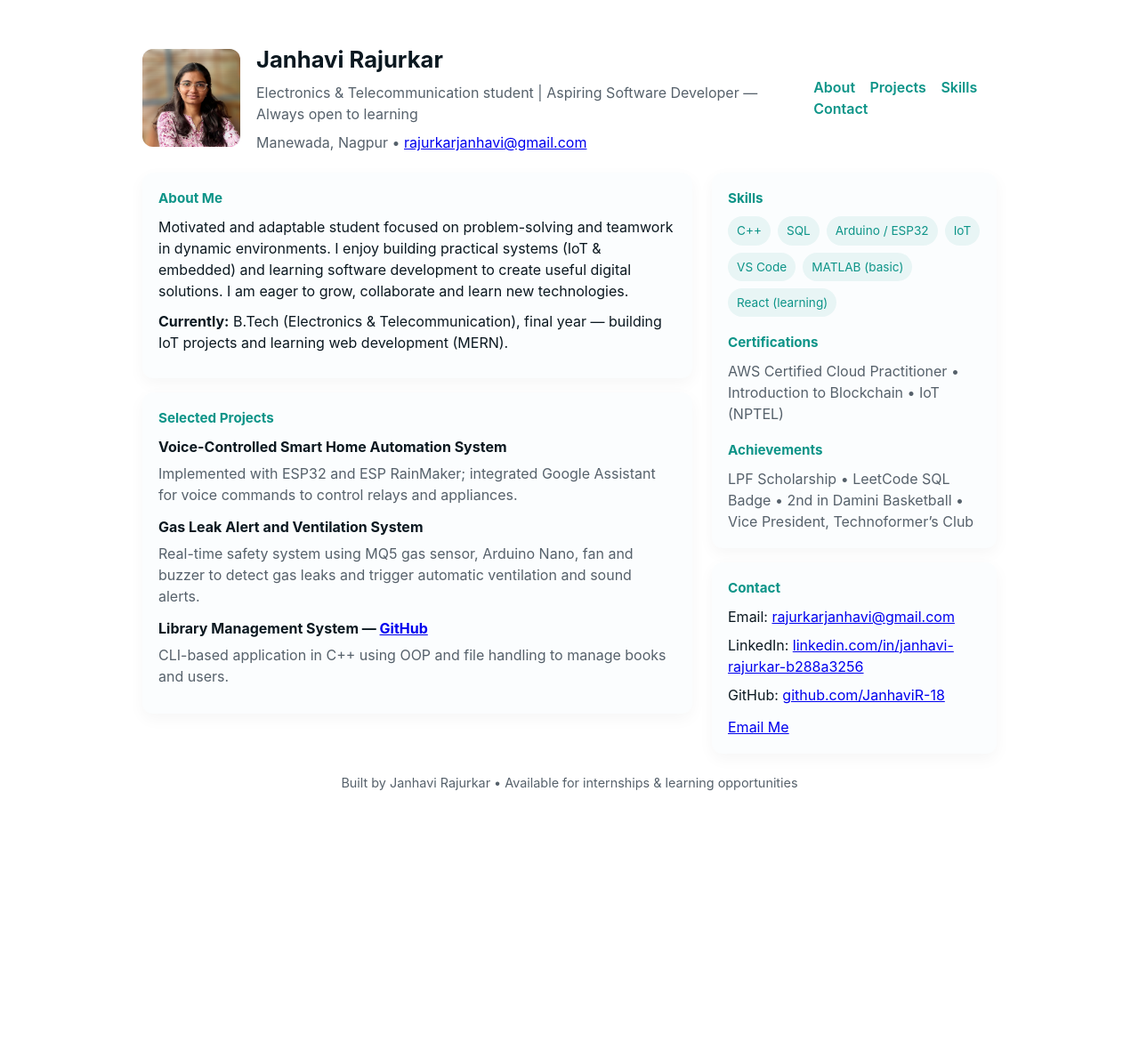
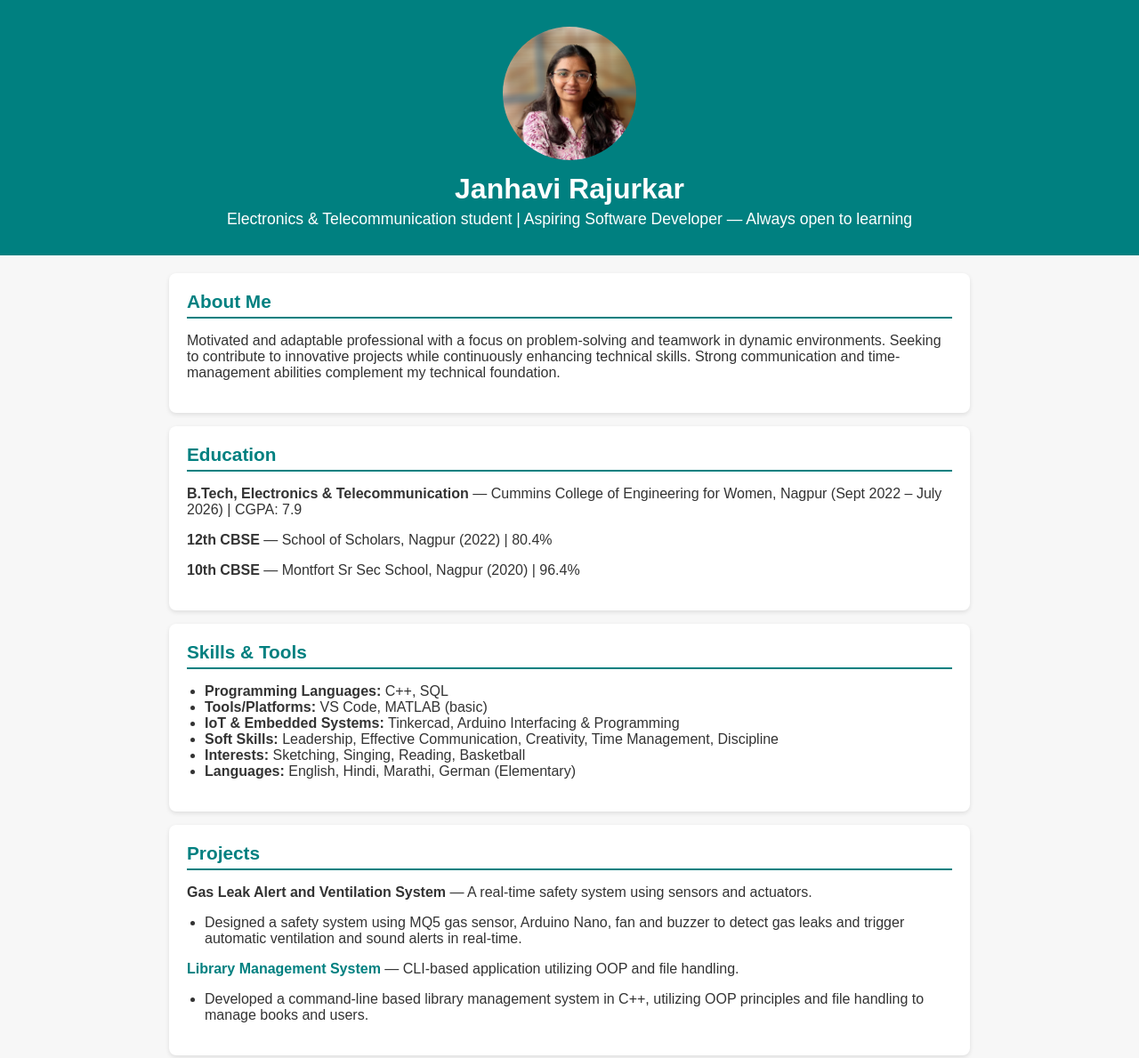
Before and after one commit to JanhaviR-18/janhavi-portfolio, a plain HTML site: page index.html in a window 1280 px wide. Shown: the top 1189 px of the page at 89% size. Before the commit the page ends 938 px from the top, so only its background shows below. Drawn offline with Linux system fonts and the light colour scheme.

Commit message:
Update index.html

```diff
--- a/index.html
+++ b/index.html
@@ -1,142 +1,132 @@
-<!doctype html>
+<!DOCTYPE html>
 <html lang="en">
 <head>
-  <meta charset="utf-8">
-  <meta name="viewport" content="width=device-width, initial-scale=1">
-  <title>Janhavi Rajurkar — Portfolio</title>
+    <meta charset="UTF-8">
+    <meta name="viewport" content="width=device-width, initial-scale=1.0">
+    <title>Janhavi Rajurkar | Portfolio</title>
     <style>
-    :root{--accent:#0d9488;--bg:#ffffff;--muted:#56616b;font-family:Inter, system-ui, -apple-system, 'Segoe UI', Roboto, 'Helvetica Neue', Arial}
-    *{box-sizing:border-box}
-    body{margin:0;background:var(--bg);color:#0b1820;line-height:1.5;font-family:var(--font, Inter),sans-serif}
-    .container{max-width:1000px;margin:28px auto;padding:20px}
-    header{display:flex;gap:18px;align-items:center}
-    .photo{width:110px;height:110px;border-radius:12px;overflow:hidden;background:#eee;flex:0 0 110px}
-    .photo img{width:100%;height:100%;object-fit:cover}
-    h1{margin:0;font-size:1.6rem}
-    .tag{color:var(--muted);margin-top:6px}
-    nav{margin-left:auto}
-    nav a{margin-left:12px;text-decoration:none;color:var(--accent);font-weight:600}
-
-    .grid{display:grid;grid-template-columns:1fr 320px;gap:22px;margin-top:22px}
-    .card{background:#fbfdfe;padding:18px;border-radius:12px;box-shadow:0 6px 18px rgba(12,20,25,0.04)}
-
-    .section-title{font-size:0.95rem;color:var(--accent);font-weight:700;margin-bottom:8px}
-
-    .about p{margin:0 0 10px}
-    ul.skills{display:flex;flex-wrap:wrap;gap:8px;padding:0;margin:6px 0;list-style:none}
-    ul.skills li{background:rgba(13,148,136,0.08);padding:6px 10px;border-radius:999px;font-size:0.85rem;color:var(--accent)}
-
-    .project{margin-bottom:12px}
-    .project h4{margin:0 0 6px;font-size:1rem}
-    .project p{margin:0;color:var(--muted)}
-
-    .contact a{display:inline-block;margin-right:12px;text-decoration:none;color:var(--accent);font-weight:600}
-
-    footer{margin-top:22px;text-align:center;color:var(--muted);font-size:0.9rem}
-
-    /* responsive */
-    @media (max-width:880px){.grid{grid-template-columns:1fr}.photo{width:90px;height:90px}.container{padding:16px}}
+        body { font-family: Arial, sans-serif; margin:0; padding:0; background-color: #f7f7f7; color:#333; }
+        header { background-color: #008080; color:white; padding:30px 20px; text-align:center; }
+        header h1 { margin:0; font-size:2em; }
+        header p { margin:5px 0 0 0; font-size:1.1em; }
+        main { max-width:900px; margin:20px auto; padding:0 20px; }
+        section { background:white; padding:20px; margin-bottom:15px; border-radius:8px; box-shadow: 0 2px 5px rgba(0,0,0,0.1);}
+        .section-title { font-size:1.3em; color:#008080; font-weight:bold; margin-bottom:10px; border-bottom:2px solid #008080; padding-bottom:5px; }
+        a { color:#008080; text-decoration:none; }
+        a:hover { text-decoration:underline; }
+        ul { padding-left:20px; }
+        .project a { font-weight:bold; }
+        footer { text-align:center; padding:15px; font-size:0.9em; color:#555; }
+        img.profile { width:150px; height:150px; border-radius:50%; object-fit:cover; margin-bottom:10px; }
     </style>
 </head>
 <body>
-  <div class="container">
+
 <header>
-      <div class="photo" id="photo">
-        <!-- Replace this with your photo file named janhavi_photo.jpg in the same folder -->
-        <img src="janhavi_photo2.jpg" alt="Janhavi Rajurkar">
-      </div>
-      <div>
+    <img src="janhavi_photo2.jpg" alt="Janhavi Rajurkar" class="profile">
     <h1>Janhavi Rajurkar</h1>
-        <div class="tag">Electronics &amp; Telecommunication student | Aspiring Software Developer — Always open to learning</div>
-        <div style="margin-top:8px;color:var(--muted)">Manewada, Nagpur • <a href="mailto:rajurkarjanhavi@gmail.com">rajurkarjanhavi@gmail.com</a></div>
-      </div>
-      <nav>
-        <a href="#about">About</a>
-        <a href="#projects">Projects</a>
-        <a href="#skills">Skills</a>
-        <a href="#contact">Contact</a>
-      </nav>
+    <p>Electronics & Telecommunication student | Aspiring Software Developer — Always open to learning</p>
 </header>
 
-    <div class="grid">
 <main>
-        <section id="about" class="card about">
+
+<!-- About -->
+<section id="about">
     <div class="section-title">About Me</div>
-          <p>Motivated and adaptable student focused on problem-solving and teamwork in dynamic environments. I enjoy building practical systems (IoT & embedded) and learning software development to create useful digital solutions. I am eager to grow, collaborate and learn new technologies.</p>
-          <p style="margin-top:8px"><strong>Currently:</strong> B.Tech (Electronics & Telecommunication), final year — building IoT projects and learning web development (MERN).</p>
+    <p>Motivated and adaptable professional with a focus on problem-solving and teamwork in dynamic environments. Seeking to contribute to innovative projects while continuously enhancing technical skills. Strong communication and time-management abilities complement my technical foundation.</p>
 </section>
 
-        <section id="projects" class="card" style="margin-top:16px">
-          <div class="section-title">Selected Projects</div>
+<!-- Education -->
+<section id="education">
+    <div class="section-title">Education</div>
+    <p><strong>B.Tech, Electronics & Telecommunication</strong> — Cummins College of Engineering for Women, Nagpur (Sept 2022 – July 2026) | CGPA: 7.9</p>
+    <p><strong>12th CBSE</strong> — School of Scholars, Nagpur (2022) | 80.4%</p>
+    <p><strong>10th CBSE</strong> — Montfort Sr Sec School, Nagpur (2020) | 96.4%</p>
+</section>
 
+<!-- Skills -->
+<section id="skills">
+    <div class="section-title">Skills & Tools</div>
+    <ul>
+        <li><strong>Programming Languages:</strong> C++, SQL</li>
+        <li><strong>Tools/Platforms:</strong> VS Code, MATLAB (basic)</li>
+        <li><strong>IoT & Embedded Systems:</strong> Tinkercad, Arduino Interfacing & Programming</li>
+        <li><strong>Soft Skills:</strong> Leadership, Effective Communication, Creativity, Time Management, Discipline</li>
+        <li><strong>Interests:</strong> Sketching, Singing, Reading, Basketball</li>
+        <li><strong>Languages:</strong> English, Hindi, Marathi, German (Elementary)</li>
+    </ul>
+</section>
+
+<!-- Projects -->
+<section id="projects">
+    <div class="section-title">Projects</div>
     <div class="project">
-            <h4>Voice-Controlled Smart Home Automation System</h4>
-            <p>Implemented with ESP32 and ESP RainMaker; integrated Google Assistant for voice commands to control relays and appliances.</p>
+        <p><strong>Gas Leak Alert and Ventilation System</strong> — A real-time safety system using sensors and actuators.</p>
+        <ul>
+            <li>Designed a safety system using MQ5 gas sensor, Arduino Nano, fan and buzzer to detect gas leaks and trigger automatic ventilation and sound alerts in real-time.</li>
+        </ul>
     </div>
+    <div class="project">
+        <p><strong><a href="https://github.com/JanhaviR-18/Library-Management-System" target="_blank">Library Management System</a></strong> — CLI-based application utilizing OOP and file handling.</p>
+        <ul>
+            <li>Developed a command-line based library management system in C++, utilizing OOP principles and file handling to manage books and users.</li>
+        </ul>
+    </div>
+</section>
 
-          <div class="project">
-            <h4>Gas Leak Alert and Ventilation System</h4>
-            <p>Real-time safety system using MQ5 gas sensor, Arduino Nano, fan and buzzer to detect gas leaks and trigger automatic ventilation and sound alerts.</p>
-          </div>
+<!-- Training / Internship -->
+<section id="experience">
+    <div class="section-title">Training / Internship</div>
+    <p><strong>Embedded IoT Intern</strong> — VS Informatics, Nagpur (May 2025 – Jul 2025)</p>
+    <ul>
+        <li>Acquired practical knowledge of basic electronic components and their real-world applications.</li>
+        <li>Learned to work with Arduino IDE and programmed ESP32 for control and automation tasks.</li>
+        <li>Designed and implemented a Voice-Controlled Smart Home Automation System integrated with Google Assistant and ESP RainMaker.</li>
+    </ul>
+    <p><strong>Trainee</strong> — Dassault Systèmes</p>
+    <ul>
+        <li>Gained practical exposure to core Object-Oriented Programming concepts through offline sessions, completing exercises under guidance.</li>
+    </ul>
+</section>
 
-          <div class="project">
-            <h4>Library Management System — <a href="https://github.com/JanhaviR-18/Library-Management-System" target="_blank">GitHub</a></h4>
-            <p>CLI-based application in C++ using OOP and file handling to manage books and users.</p>
-          </div>
+<!-- Certifications -->
+<section id="certifications">
+    <div class="section-title">Certifications</div>
+    <ul>
+        <li><a href="https://www.credly.com/badges/0b9c9fe7-d8d4-4bd0-a8e9-6d1bd30b125b/public_url" target="_blank">AWS Certified Cloud Practitioner</a> — Amazon Web Services</li>
+        <li><a href="https://coursera.org/share/096efa9367aeed52f8d70c837afa6bae" target="_blank">Introduction to Blockchain Technologies</a> — Coursera</li>
+        <li>Internet of Things (Silver Badge) — NPTEL</li>
+        <li><a href="https://coursera.org/share/8f2d36b7900969c453a671f49a0f7b3e" target="_blank">Mindshift: Break Through Obstacles</a> — Coursera</li>
+    </ul>
+</section>
 
+<!-- Leadership / Achievements -->
+<section id="achievements">
+    <div class="section-title">Leadership & Achievements</div>
+    <ul>
+        <li>LPF Scholarship holder: Awarded 4-year UG scholarship by the Lila Poonawalla Foundation (2022–2026)</li>
+        <li>SQL Badge: Earned on LeetCode (solved 50 problems)</li>
+        <li>2nd Position: Damini Intercollege Basketball Competition (2025)</li>
+        <li>Vice President — Technoformer’s Club (2024–25)</li>
+        <li>Event Coordinator — Robotics and Automation Club (2024–25)</li>
+    </ul>
+</section>
+
+<!-- Contact -->
+<section id="contact">
+    <div class="section-title">Contact</div>
+    <p>Email: <a href="mailto:rajurkarjanhavi@gmail.com">rajurkarjanhavi@gmail.com</a></p>
+    <p>Phone: +91-9322082834</p>
+    <p>Location: Manewada, Nagpur, 440027</p>
+    <p>LinkedIn: <a href="https://www.linkedin.com/in/janhavi-rajurkar-b288a3256/" target="_blank">https://www.linkedin.com/in/janhavi-rajurkar-b288a3256/</a></p>
+    <p>GitHub: <a href="https://github.com/JanhaviR-18" target="_blank">https://github.com/JanhaviR-18</a></p>
 </section>
 
 </main>
 
-      <aside>
-        <div class="card">
-          <div class="section-title">Skills</div>
-          <ul class="skills">
-            <li>C++</li>
-            <li>SQL</li>
-            <li>Arduino / ESP32</li>
-            <li>IoT</li>
-            <li>VS Code</li>
-            <li>MATLAB (basic)</li>
-            <li>React (learning)</li>
-          </ul>
+<footer>
+    © 2025 Janhavi Rajurkar
+</footer>
 
-          <div style="height:12px"></div>
-
-          <div class="section-title">Certifications</div>
-          <p style="margin:0 0 6px;color:var(--muted)">AWS Certified Cloud Practitioner • Introduction to Blockchain • IoT (NPTEL)</p>
-
-          <div style="height:12px"></div>
-          <div class="section-title">Achievements</div>
-          <p style="margin:0;color:var(--muted)">LPF Scholarship • LeetCode SQL Badge • 2nd in Damini Basketball • Vice President, Technoformer’s Club</p>
-        </div>
-
-        <div class="card" id="contact" style="margin-top:16px">
-          <div class="section-title">Contact</div>
-          <p style="margin:0 0 8px">Email: <a href="mailto:rajurkarjanhavi@gmail.com">rajurkarjanhavi@gmail.com</a></p>
-          <p style="margin:0 0 8px">LinkedIn: <a href="https://www.linkedin.com/in/janhavi-rajurkar-b288a3256/" target="_blank">linkedin.com/in/janhavi-rajurkar-b288a3256</a></p>
-          <p style="margin:0 0 8px">GitHub: <a href="https://github.com/JanhaviR-18" target="_blank">github.com/JanhaviR-18</a></p>
-
-          <div style="margin-top:12px">
-            <a href="mailto:rajurkarjanhavi@gmail.com" class="contact-link">Email Me</a>
-          </div>
-        </div>
-      </aside>
-    </div>
-
-    <footer>
-      Built by Janhavi Rajurkar • Available for internships & learning opportunities
-    </footer>
-  </div>
-
-  <script>
-    // smooth scroll for nav links
-    document.querySelectorAll('nav a').forEach(a=>{
-      a.addEventListener('click',e=>{
-        e.preventDefault();
-        document.querySelector(a.getAttribute('href')).scrollIntoView({behavior:'smooth',block:'start'});
-      })
-    })
-  </script>
 </body>
 </html>
```
Lines whose indentation alone changed are shown as unchanged.
